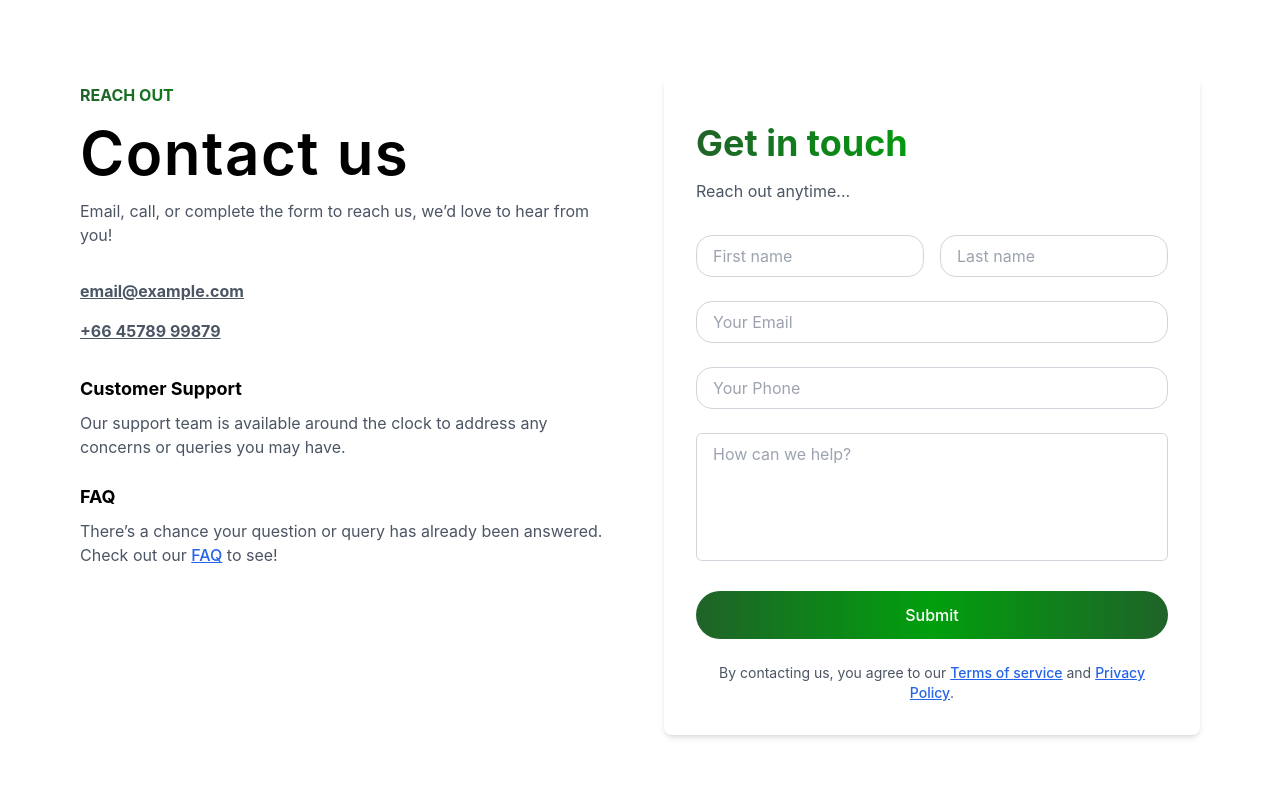
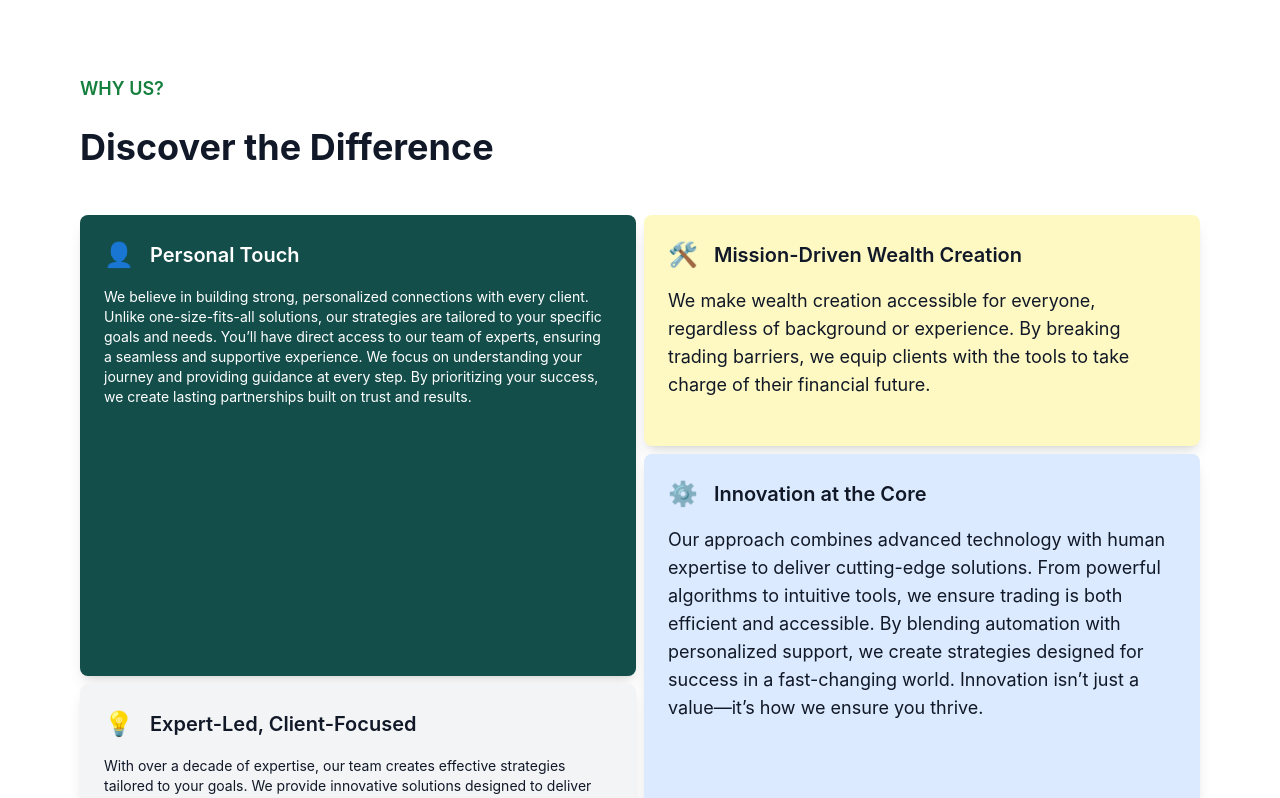
Before and after one commit to johnnybasgallop/fairway-site, a React (Create React App) app: page / in a window 1280 px wide. Shown: the part 2740-3538 px from the top of the page. Built offline with nearby package versions, Linux system fonts and the light colour scheme.

Commit message:
bento layout fixed for desktop - WHYUS

```diff
--- a/src/App.js
+++ b/src/App.js
@@ -1,10 +1,10 @@
 import React from "react";
+import ContactPage from "./Contact-Us/ContactPage";
+import GetStartedWidget from "./Get-Started/GetStartedWidget";
+import HeroSection from "./Landing/HeroSection";
 import Navbar from "./Navbar/Navbar";
-import HeroSection from "./Landing/HeroSection";
 import WhatWeDo from "./What-We-Do/WhatWeDo";
-import ContactPage from "./Contact-Us/ContactPage";
-import MeetTheTeam from "./Out-Team/MeetTheTeam";
-import GetStartedWidget from "./Get-Started/GetStartedWidget";
+import WhyUs from "./Why-us/WhyUs";
 
 function App() {
   return (
@@ -13,6 +13,7 @@ function App() {
       <HeroSection />
       <WhatWeDo />
       <GetStartedWidget />
+      <WhyUs/>
       {/* <MeetTheTeam /> */}
       <ContactPage />
     </div>
--- /dev/null
+++ b/src/Why-us/WhyUs.jsx
@@ -0,0 +1,103 @@
+import React from "react";
+
+const LeftColumn = () => {
+  const features = [
+    {
+      title: "Personal Touch",
+      description:
+        "We believe in building strong, personalized connections with every client. Unlike one-size-fits-all solutions, our strategies are tailored to your specific goals and needs. You’ll have direct access to our team of experts, ensuring a seamless and supportive experience. We focus on understanding your journey and providing guidance at every step. By prioritizing your success, we create lasting partnerships built on trust and results.",
+      icon: "👤",
+      bgColor: "bg-teal-900",
+      textColor: "text-white",
+      height: 'h-2/3'
+    },
+    {
+      title: "Expert-Led, Client-Focused",
+      description:
+        "With over a decade of expertise, our team creates effective strategies tailored to your goals. We provide innovative solutions designed to deliver results.",
+      icon: "💡",
+      bgColor: "bg-gray-100",
+      textColor: "text-gray-900",
+      height: 'h-1/3'
+    },
+  ];
+
+  return (
+    <div className="flex flex-col h-[700px] gap-2">
+      {features.map((feature, index) => (
+        <div
+          key={index}
+          className={`p-6 rounded-lg shadow-lg ${feature.bgColor} ${feature.textColor} ${feature.height}`}
+        >
+          <div className="flex items-center mb-4">
+            <span className="text-2xl mr-4">{feature.icon}</span>
+            <h4 className="text-xl font-semibold">{feature.title}</h4>
+          </div>
+          <p className="text-sm">{feature.description}</p>
+        </div>
+      ))}
+    </div>
+  );
+};
+
+const RightColumn = () => {
+  const features = [
+    {
+      title: "Mission-Driven Wealth Creation",
+      description:
+        "We make wealth creation accessible for everyone, regardless of background or experience. By breaking trading barriers, we equip clients with the tools to take charge of their financial future.",
+      icon: "🛠️",
+      bgColor: "bg-yellow-100",
+          textColor: "text-gray-900",
+      height: 'h-1/3'
+    },
+    {
+      title: "Innovation at the Core",
+      description:
+        "Our approach combines advanced technology with human expertise to deliver cutting-edge solutions. From powerful algorithms to intuitive tools, we ensure trading is both efficient and accessible. By blending automation with personalized support, we create strategies designed for success in a fast-changing world. Innovation isn’t just a value—it’s how we ensure you thrive.",
+      icon: "⚙️",
+      bgColor: "bg-blue-100",
+        textColor: "text-gray-900",
+      height: 'h-2/3'
+    },
+  ];
+
+  return (
+    <div className="flex flex-col h-[700px] gap-2">
+      {features.map((feature, index) => (
+        <div
+          key={index}
+          className={`p-6 rounded-lg shadow-lg ${feature.bgColor} ${feature.textColor} ${feature.height}`}
+        >
+          <div className="flex items-center mb-4">
+            <span className="text-2xl mr-4">{feature.icon}</span>
+            <h4 className="text-xl font-semibold">{feature.title}</h4>
+          </div>
+          <p className="text-lg">{feature.description}</p>
+        </div>
+      ))}
+    </div>
+  );
+};
+// Assuming you saved the above components in ColumnComponents.js
+
+const WhyUs = () => {
+  return (
+<section className="px-[20px] md:px-[30px] lg:px-[40px] xl:px-[80px] py-12 bg-white text-left w-full py-12 lg:py-[60px] xl:py-[100px] 2xl:py-[120px]">
+      <div className="">
+        <h2 className="text-green-700 font-semibold text-lg uppercase mb-6">
+          Why Us?
+        </h2>
+        <h3 className="text-4xl font-bold text-gray-900 mb-12">
+          Discover the Difference
+        </h3>
+        <div className="grid grid-cols-2 gap-2">
+          <LeftColumn />
+          <RightColumn />
+        </div>
+      </div>
+    </section>
+  );
+};
+
+export default WhyUs;
```
